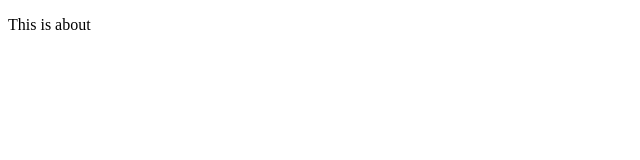
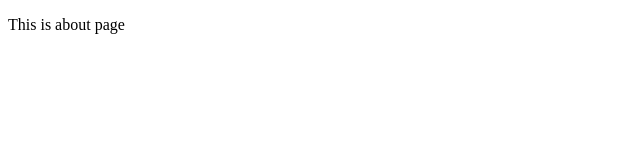
Before and after one commit to kaung-myat-khaing/butterfly-batch2, a plain HTML site: page about.html in a window 1280 px wide. Shown: the full height of the page, 0-640 px from the left. Drawn offline with Linux system fonts and the light colour scheme.

Commit message:
reset to previous state

```diff
--- a/about.html
+++ b/about.html
@@ -6,6 +6,6 @@
 		<title>About</title>
 	</head>
 	<body>
-		<p>This is about</p>
+		<p>This is about page</p>
 	</body>
 </html>
--- a/featureB.js
+++ /dev/null
@@ -1 +0,0 @@
-console.log("this is feature B merged");
```
